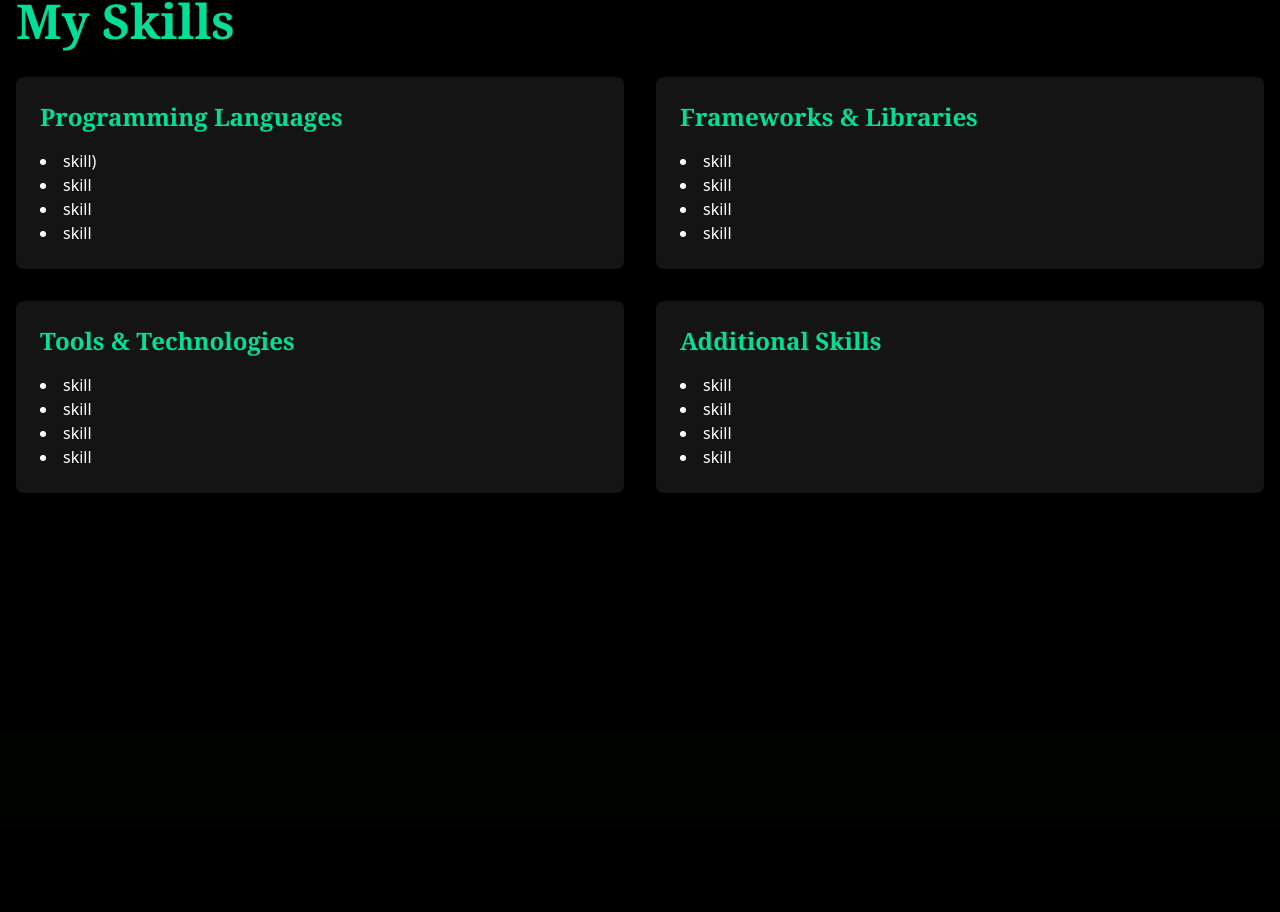
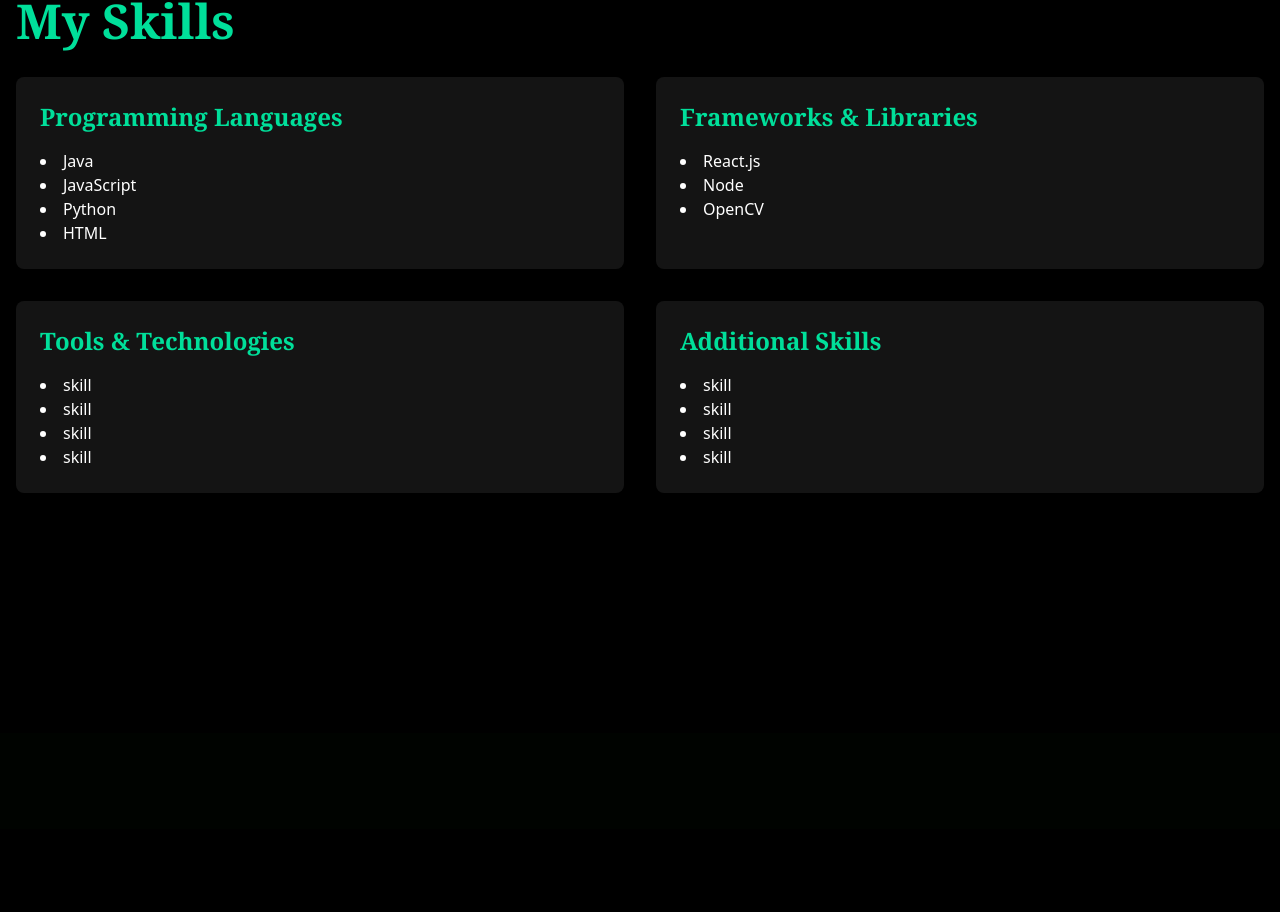
Before and after one commit to jiannotti66/jacks-portfolio-react, a React (Create React App) app: page / in a window 1280 px wide. Shown: the part 1847-2759 px from the top of the page. Built offline with nearby package versions, Linux system fonts and the light colour scheme.

Commit message:
changed a couple of skills

```diff
--- a/src/components/Skills.jsx
+++ b/src/components/Skills.jsx
@@ -9,19 +9,19 @@ const Skills = () => {
           <div className="p-6 bg-[#141414] rounded-lg">
             <h3 className="text-2xl font-serif text-[#00df9a] font-bold mb-4">Programming Languages</h3>
             <ul className="list-disc list-inside">
-              <li>skill)</li>
-              <li>skill</li>
-              <li>skill</li>
-              <li>skill</li>
+              <li>Java</li>
+              <li>JavaScript</li>
+              <li>Python</li>
+              <li>HTML</li>
             </ul>
           </div>
           <div className="p-6 bg-[#141414] rounded-lg">
             <h3 className="text-2xl font-serif text-[#00df9a] font-bold mb-4">Frameworks & Libraries</h3>
             <ul className="list-disc list-inside">
-              <li>skill</li>
-              <li>skill</li>
-              <li>skill</li>
-              <li>skill</li>
+              <li>React.js</li>
+              <li>Node</li>
+              <li>OpenCV</li>
+              {/* add one more. */}
             </ul>
           </div>
           <div className="p-6 bg-[#141414] rounded-lg">
```
